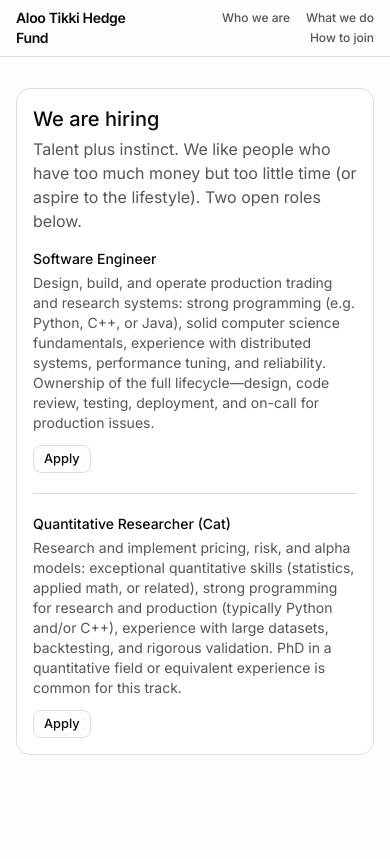
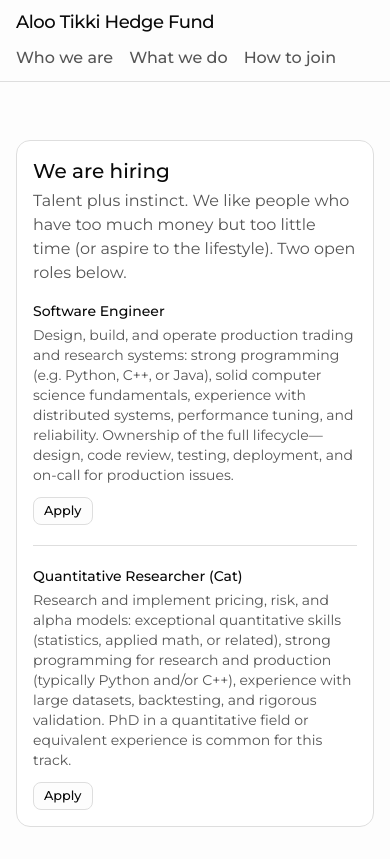
Before and after one commit to Vineexoxo/Cat-Hedge-Fund, a Next.js app: page /how-to-join in a window 390 px wide. Built offline with nearby package versions, Linux system fonts and the light colour scheme.

Commit message:
feat: marketing layout, Montserrat, mobile header, rejection overlay

```diff
--- a/src/app/(marketing)/template.tsx
+++ b/src/app/(marketing)/template.tsx
@@ -10,7 +10,7 @@ export default function MarketingTemplate({
       <div className="marketing-page-enter fixed inset-x-0 top-0 z-40 w-full">
         <SiteHeader />
       </div>
-      <main className="flex min-h-0 flex-1 flex-col pt-14 md:pt-16">
+      <main className="flex min-h-0 flex-1 flex-col pt-[calc(6.75rem+env(safe-area-inset-top,0px))] sm:pt-16 md:pt-[4.75rem] lg:pt-20">
         <div className="marketing-page-enter flex min-h-0 min-w-0 flex-1 flex-col">
           {children}
         </div>
--- a/src/app/globals.css
+++ b/src/app/globals.css
@@ -7,9 +7,9 @@
 @theme inline {
   --color-background: var(--background);
   --color-foreground: var(--foreground);
-  --font-sans: var(--font-geist-sans), ui-sans-serif, system-ui, sans-serif;
+  --font-sans: var(--font-montserrat), ui-sans-serif, system-ui, sans-serif;
   --font-mono: var(--font-geist-mono);
-  --font-heading: var(--font-sans);
+  --font-heading: var(--font-montserrat), ui-sans-serif, system-ui, sans-serif;
   --color-sidebar-ring: var(--sidebar-ring);
   --color-sidebar-border: var(--sidebar-border);
   --color-sidebar-accent-foreground: var(--sidebar-accent-foreground);
--- a/src/app/layout.tsx
+++ b/src/app/layout.tsx
@@ -1,9 +1,9 @@
 import type { Metadata } from "next";
-import { Inter, JetBrains_Mono } from "next/font/google";
+import { JetBrains_Mono, Montserrat } from "next/font/google";
 import "./globals.css";
 
-const inter = Inter({
-  variable: "--font-geist-sans",
+const montserrat = Montserrat({
+  variable: "--font-montserrat",
   subsets: ["latin"],
   display: "swap",
 });
@@ -28,7 +28,7 @@ export default function RootLayout({
   return (
     <html
       lang="en"
-      className={`${inter.variable} ${jetbrainsMono.variable} h-full scroll-smooth antialiased`}
+      className={`${montserrat.variable} ${jetbrainsMono.variable} h-full scroll-smooth antialiased`}
     >
       <body className="flex min-h-dvh flex-col overflow-x-clip bg-background font-sans">
         <div className="flex min-h-dvh flex-1 flex-col">{children}</div>
--- a/src/components/career-apply-rows.tsx
+++ b/src/components/career-apply-rows.tsx
@@ -31,7 +31,7 @@ export function CareerApplyRows({ roles }: { roles: readonly Role[] }) {
 
   useEffect(() => {
     if (!open) return;
-    const t = window.setTimeout(() => setOpen(false), 1500);
+    const t = window.setTimeout(() => setOpen(false), 1000);
     return () => window.clearTimeout(t);
   }, [open]);
 
@@ -70,10 +70,7 @@ export function CareerApplyRows({ roles }: { roles: readonly Role[] }) {
         >
           <p
             id="rejection-title"
-            className="pointer-events-none max-w-[min(100%,42rem)] select-none text-center text-4xl leading-tight font-bold tracking-tight text-red-600 sm:text-6xl md:text-7xl lg:text-8xl"
-            style={{
-              fontFamily: "'Comic Sans MS', 'Comic Sans', 'Chalkboard SE', cursive",
-            }}
+            className="font-sans pointer-events-none max-w-[min(100%,42rem)] select-none text-center text-2xl leading-tight font-normal tracking-tight text-red-600 sm:text-3xl md:text-4xl lg:text-5xl"
           >
             Underqualified, Rejected!
           </p>
--- a/src/components/landing/home-hero.tsx
+++ b/src/components/landing/home-hero.tsx
@@ -12,7 +12,7 @@ export function HomeHero() {
   return (
     <div className="flex min-h-[min(100dvh,900px)] flex-col justify-center px-4 py-16 md:px-6 md:py-20 lg:px-8">
       <div className="mx-auto w-full max-w-4xl text-center">
-        <h1 className="font-heading text-4xl font-semibold tracking-tight text-foreground md:text-5xl lg:text-6xl">
+        <h1 className="font-heading text-4xl font-medium tracking-tight text-foreground md:text-5xl lg:text-6xl">
           Aloo Tikki Hedge Fund
         </h1>
         <p className="mx-auto mt-6 max-w-2xl text-pretty text-base leading-relaxed text-muted-foreground md:text-lg">
--- a/src/components/sections/alpha-chart-stub.tsx
+++ b/src/components/sections/alpha-chart-stub.tsx
@@ -2,7 +2,7 @@ export function AlphaChartStub() {
   return (
     <div className="relative flex min-h-[220px] flex-1 flex-col">
       <div className="pointer-events-none absolute inset-0 flex items-center justify-center">
-        <span className="text-5xl font-semibold tracking-tight text-foreground/90 md:text-6xl">
+        <span className="text-5xl font-medium tracking-tight text-foreground/90 md:text-6xl">
           +342% Alpha
         </span>
       </div>
--- a/src/components/site-header.tsx
+++ b/src/components/site-header.tsx
@@ -9,19 +9,19 @@ const nav = [
 export function SiteHeader() {
   return (
     <header className="w-full border-b border-border bg-background">
-      <div className="mx-auto flex h-14 max-w-6xl items-center justify-between gap-4 px-4 md:h-16 md:px-6 lg:px-8">
+      <div className="mx-auto flex min-h-[4.25rem] max-w-6xl flex-col justify-center gap-2.5 px-4 py-2.5 sm:min-h-0 sm:h-16 sm:flex-row sm:items-center sm:justify-between sm:gap-4 sm:py-0 md:h-[4.75rem] md:px-6 lg:h-20 lg:px-8">
         <Link
           href="/"
-          className="text-sm font-semibold tracking-tight text-foreground transition-colors hover:text-foreground/80 md:text-base"
+          className="shrink-0 text-lg font-medium leading-snug tracking-tight text-foreground transition-colors hover:text-foreground/80 sm:text-base md:text-lg lg:text-xl"
         >
           Aloo Tikki Hedge Fund
         </Link>
-        <nav className="flex flex-wrap items-center justify-end gap-x-4 gap-y-1 text-xs font-medium text-muted-foreground md:gap-x-8 md:text-sm">
+        <nav className="flex flex-wrap items-start gap-x-4 gap-y-2.5 text-base font-medium leading-snug text-muted-foreground sm:items-center sm:justify-end sm:gap-x-5 sm:text-sm md:gap-x-7 md:text-base lg:gap-x-9">
           {nav.map((item) => (
             <Link
               key={item.href}
               href={item.href}
-              className="transition-colors hover:text-foreground"
+              className="py-0.5 transition-colors hover:text-foreground sm:py-0"
             >
               {item.label}
             </Link>
```
